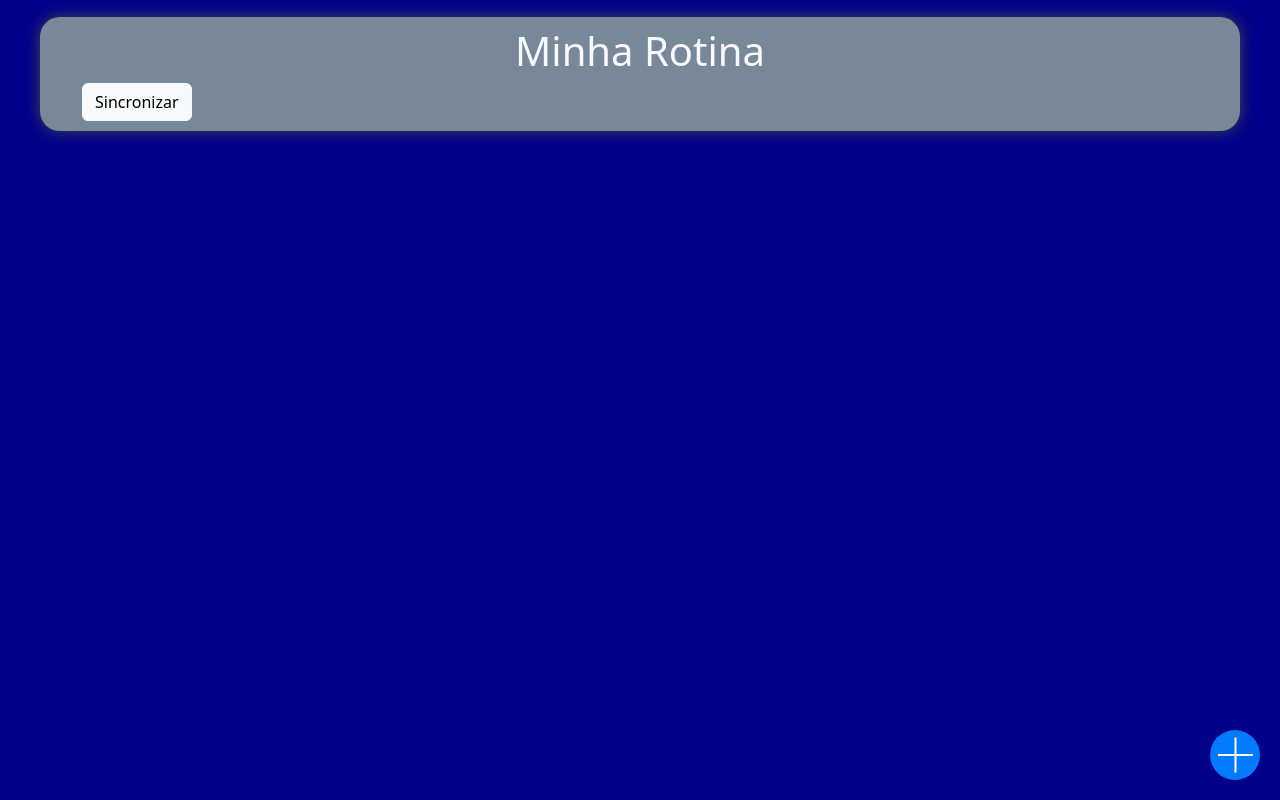
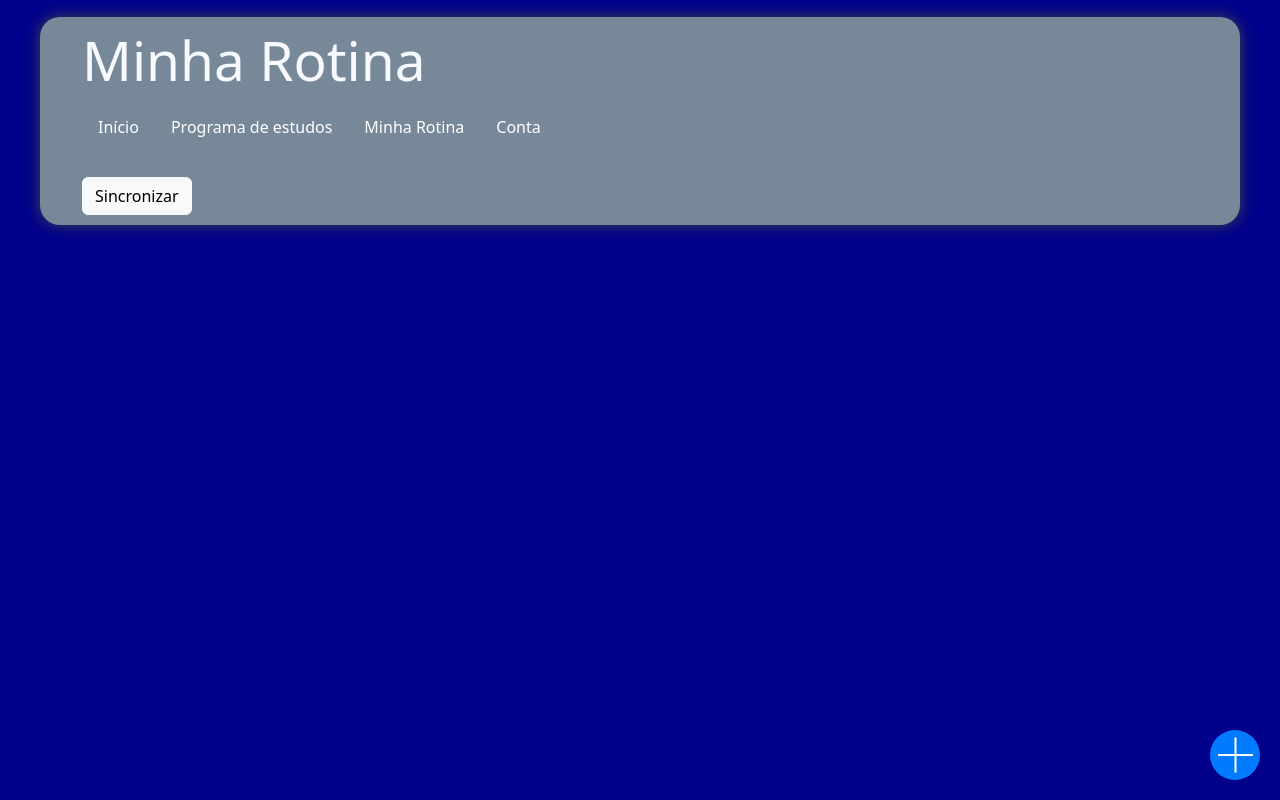
Before and after one commit to chicote444/WebMinds, a website: page minha_rotina/minharotina.html in a window 1280 px wide. Drawn offline with nearby package versions, Linux system fonts and the light colour scheme.

Commit message:
tentativa de logo

```diff
--- a/minha_rotina/minharotina.html
+++ b/minha_rotina/minharotina.html
@@ -4,6 +4,7 @@
     <meta charset="UTF-8">
     <meta name="viewport" content="width=device-width, initial-scale=1.0">
     <title>minha rotina</title>
+    <link rel="icon" type="image/png" href="/WebMinds/inicio/exemlogo.png">
     <link href="https://cdn.jsdelivr.net/npm/bootstrap@5.3.3/dist/css/bootstrap.min.css" rel="stylesheet">
   <link rel="stylesheet" href="mr.css">
   <script src="mr.js"></script>
@@ -13,7 +14,15 @@
 <body class="p-3 m-0 border-0 bd-example">
   <div class="caixa">
     <div class="container">
-        <h1 class="text-center" style="color:#F8F8FF;">Minha Rotina</h1>
+        <h1 style="color: #f8f8ff; font-size:55px;">Minha Rotina</h1>
+        <div class="menu">
+          <a href="/WebMinds/inicio/previain.html">Início</a>
+          <a href="/WebMinds/programa_estudos/index.html">Programa de estudos</a>
+          <a href="/WebMinds/minha_rotina/minharotina.html">Minha Rotina</a>
+          <a href="/WebMinds/Cadastro_Estudante/one.html">Conta</a>
+      </div>
+      <br>
+
         <button id="btnCarregarJSON" class="btn btn-light">Sincronizar</button><br><br>
         <script src="mr.js"></script>
 
--- a/minha_rotina/mr.css
+++ b/minha_rotina/mr.css
@@ -65,3 +65,22 @@ body {
 .div{
     padding: 0 10px; /* Adiciona um preenchimento nos lados para compensar as margens negativas */
 }
+
+.menu {
+    background-color: #778899;
+    overflow: hidden;
+}
+
+.menu a {
+    float: left;
+    display: block;
+    color: #fff;
+    text-align: center;
+    padding: 14px 16px;
+    text-decoration: none;
+}
+
+.menu a:hover {
+    background-color: #ddd;
+    color: #333;
+}
```
Also changed, not shown: inicio/previain.html (+5 -0 lines), inicio/exemlogo.png (added).
